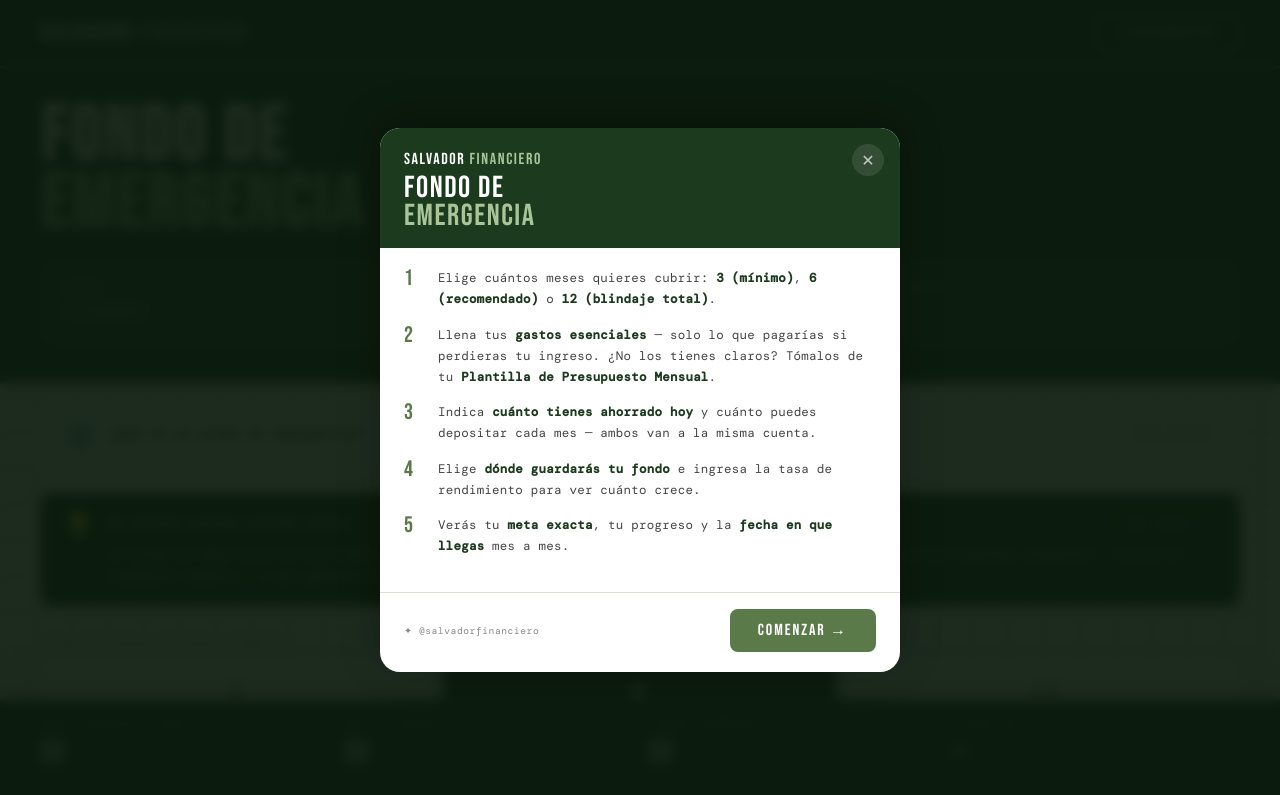
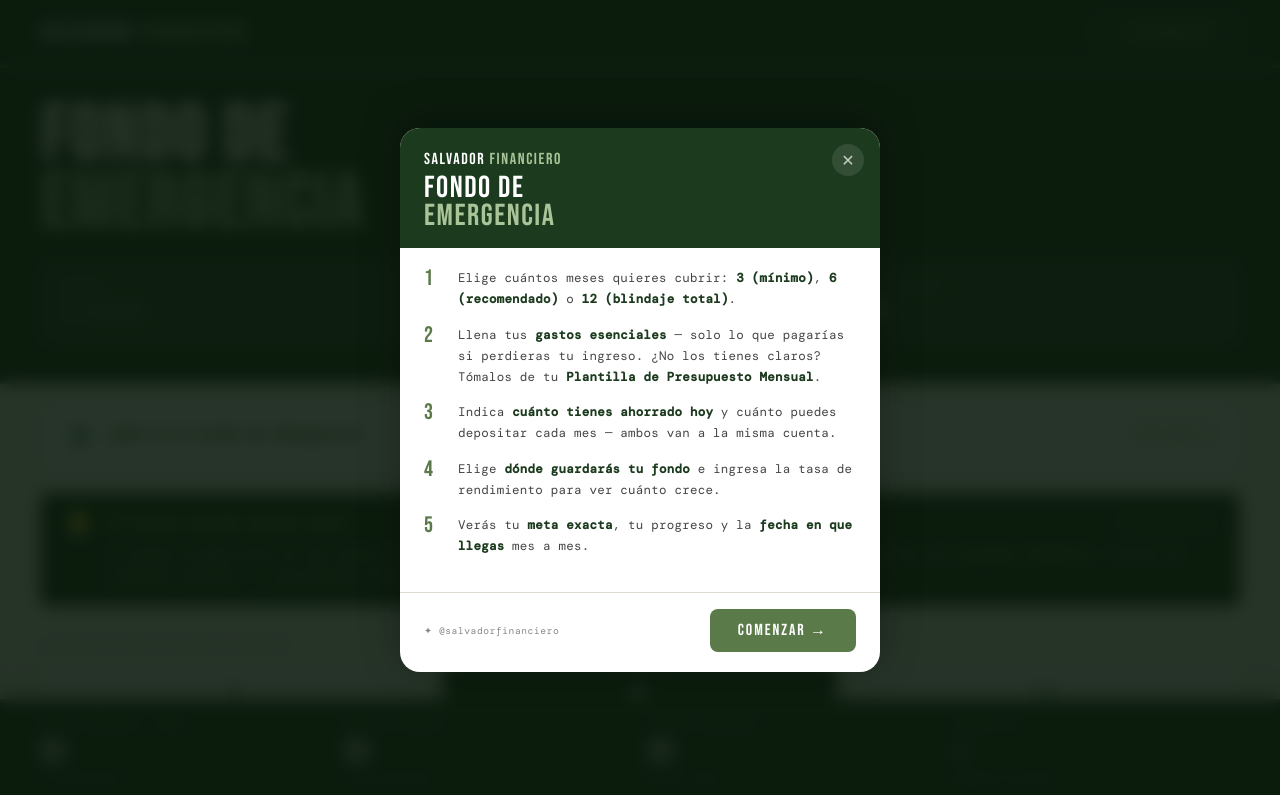
Before and after one commit to salvadorfinanciero/salvadorfinanciero, a plain HTML site: page fondo-emergencia.html in a window 1280 px wide. Shown: the top 795 px of the page. Drawn offline with nearby package versions, Linux system fonts and the light colour scheme.

Commit message:
Update fondo-emergencia.html

```diff
--- a/fondo-emergencia.html
+++ b/fondo-emergencia.html
@@ -246,16 +246,16 @@ input[type=range]::-moz-range-thumb{width:20px;height:20px;background:var(--fore
 .res-wm{position:absolute;right:16px;bottom:6px;font-size:0.45rem;letter-spacing:0.12em;color:rgba(255,255,255,0.08);pointer-events:none;user-select:none;}
 
 /* FOOTER — siempre verde, nunca hereda color */
-footer{background:var(--forest) !important;padding:16px 40px;display:flex;align-items:center;justify-content:space-between;border-top:2px solid var(--pine);flex-wrap:wrap;gap:12px;}
+footer{background:var(--forest) !important;padding:16px 40px;display:flex;align-items:center;justify-content:center;border-top:2px solid var(--pine);flex-wrap:wrap;gap:16px;text-align:center;}
 .flogo{font-family:'Bebas Neue',sans-serif;font-size:1.2rem;color:var(--white);letter-spacing:0.1em;text-decoration:none;}
 .flogo span{color:var(--fern);}
 .ftext{font-size:0.6rem;color:rgba(255,255,255,0.3);letter-spacing:0.08em;text-transform:uppercase;}
 
 /* MODAL — adaptado a móvil */
-.modal-overlay{position:fixed;inset:0;z-index:999;background:rgba(10,25,12,0.92);backdrop-filter:blur(6px);display:flex;align-items:flex-end;justify-content:center;padding:0;}
-@media(min-width:600px){.modal-overlay{align-items:center;padding:24px;}}
-.modal-box{background:var(--white);max-width:520px;width:100%;border-radius:20px 20px 0 0;overflow:hidden;box-shadow:0 -8px 40px rgba(0,0,0,0.3);max-height:92vh;overflow-y:auto;}
-@media(min-width:600px){.modal-box{border-radius:20px;max-height:none;}}
+.modal-overlay{position:fixed;inset:0;z-index:999;background:rgba(10,25,12,0.88);backdrop-filter:blur(8px);display:flex;align-items:flex-end;justify-content:center;padding:0 16px;}
+@media(min-width:600px){.modal-overlay{align-items:center;padding:24px;padding:0 16px;}}
+.modal-box{background:var(--white);max-width:420px;width:100%;border-radius:20px 20px 0 0;overflow:hidden;box-shadow:0 -8px 40px rgba(0,0,0,0.3);max-height:88vh;overflow-y:auto;}
+@media(min-width:600px){.modal-box{border-radius:20px;max-height:none;max-width:480px;}}
 .modal-hd{background:var(--forest);padding:22px 24px 18px;position:relative;}
 .modal-logo{font-family:'Bebas Neue',sans-serif;font-size:1rem;letter-spacing:0.1em;color:var(--white);margin-bottom:6px;}
 .modal-logo span{color:var(--fern);}
```
